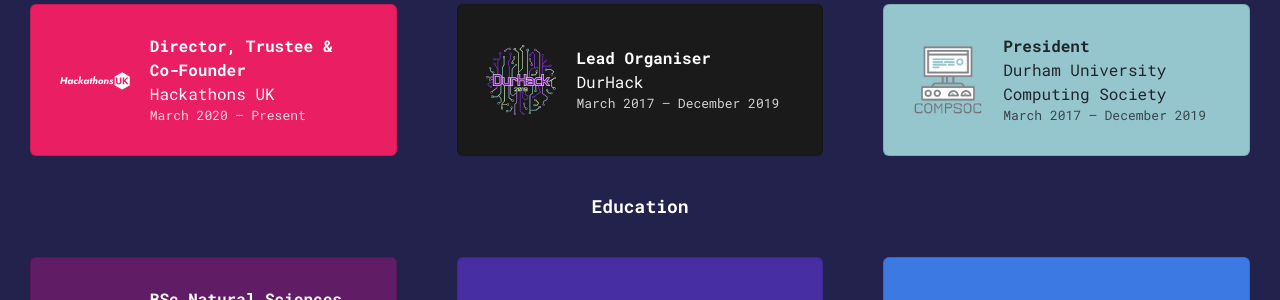
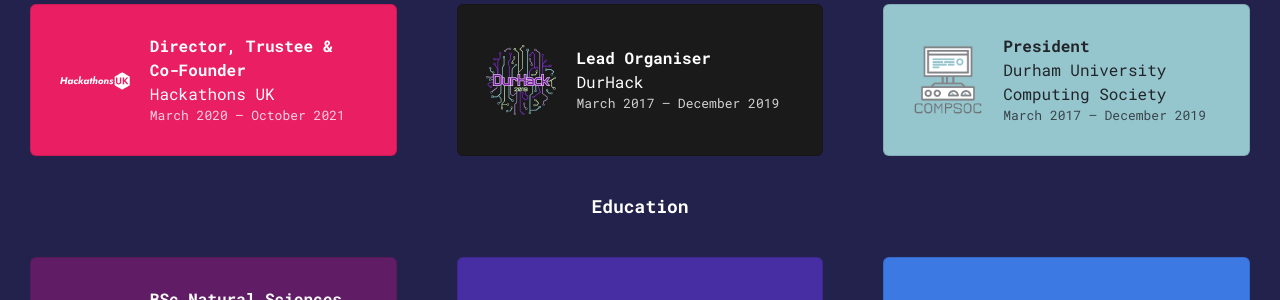
Before and after one commit to robzwolf/website, a Jekyll site: the page built from index.html, in a window 1280 px wide. Shown: the part 1078-1378 px from the top of the page. Built offline with Jekyll 4.4.1, drawn with Linux system fonts in a browser that asks for light colours; nearby versions of some CDN libraries.

Commit message:
Exit Hackathons UK

```diff
--- a/_data/volunteering.yml
+++ b/_data/volunteering.yml
@@ -1,6 +1,6 @@
 - role: Director, Trustee & Co-Founder
   company: Hackathons UK
-  dates: March 2020 – Present
+  dates: March 2020 – October 2021
   logo: assets/img/volunteering/huk.svg
   class: huk
 
```
